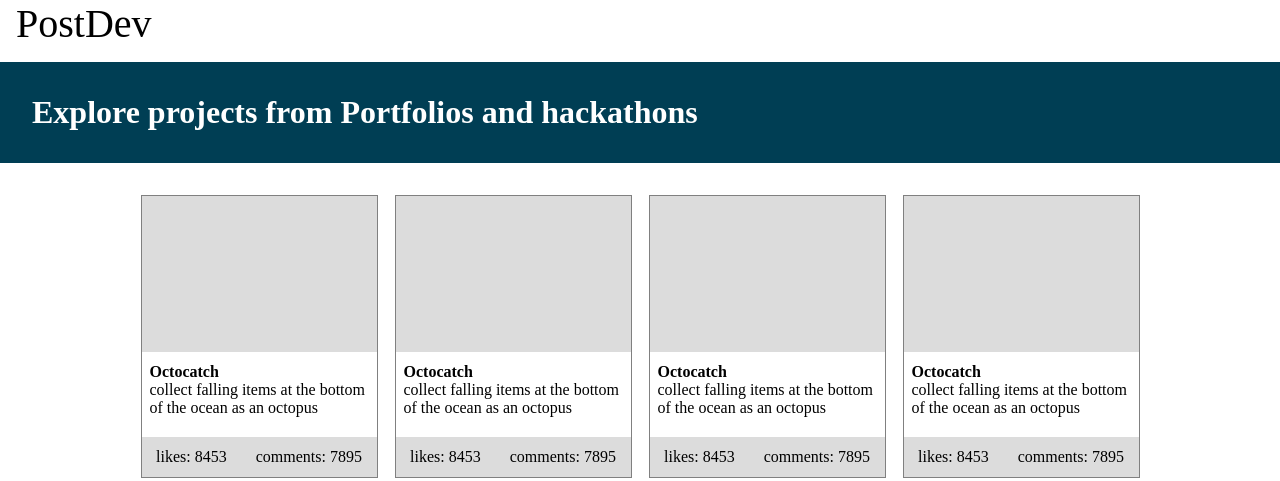
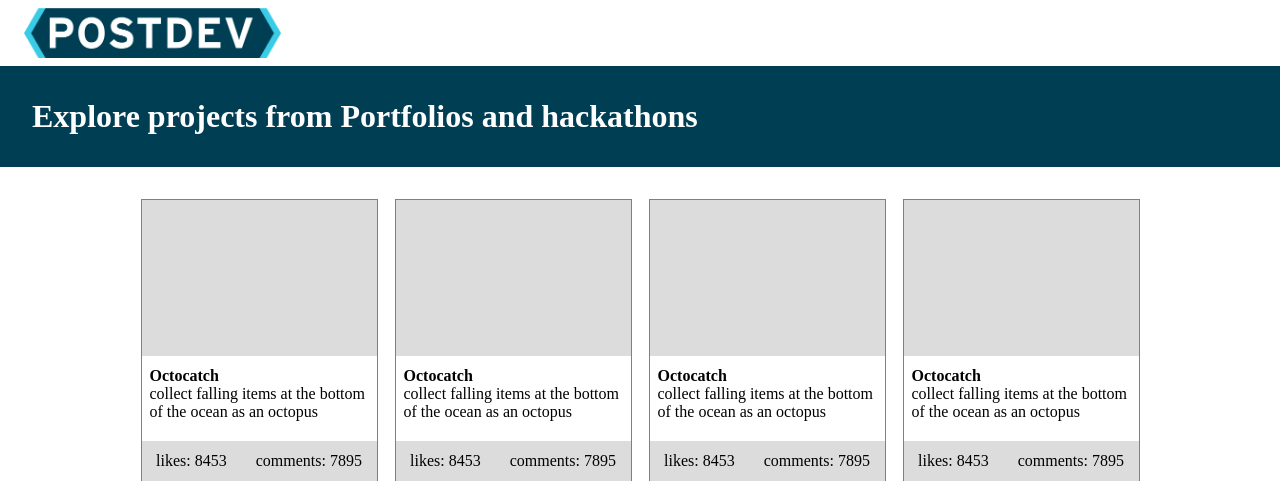
Before and after one commit to deepsea-dev/postdev, a Flask app: page / in a window 1280 px wide. Shown: the top 481 px of the page. Run offline with Flask 2, Linux system fonts and the light colour scheme.

Commit message:
add logo

```diff
--- a/site/static/styles.css
+++ b/site/static/styles.css
@@ -3,11 +3,15 @@ body {
 }
 
 nav {
+  display: flex;
   background-color: white;
-  width: 235px;
-  height: 62px;
-  font-size: 40px;
   padding: 0 16px;
+  align-content: center;
+}
+
+.logo {
+  height: 50px;
+  margin: 8px;
 }
 
 .explore {
--- a/site/templates/index.html
+++ b/site/templates/index.html
@@ -5,7 +5,7 @@
   </head>
   <body>
     <nav>
-      PostDev
+      <img class="logo" src="{{ url_for('static', filename='logo.png') }}"/>
     </nav>
 
     <div class="explore">
```
Also changed, not shown: site/static/logo.png (added).
